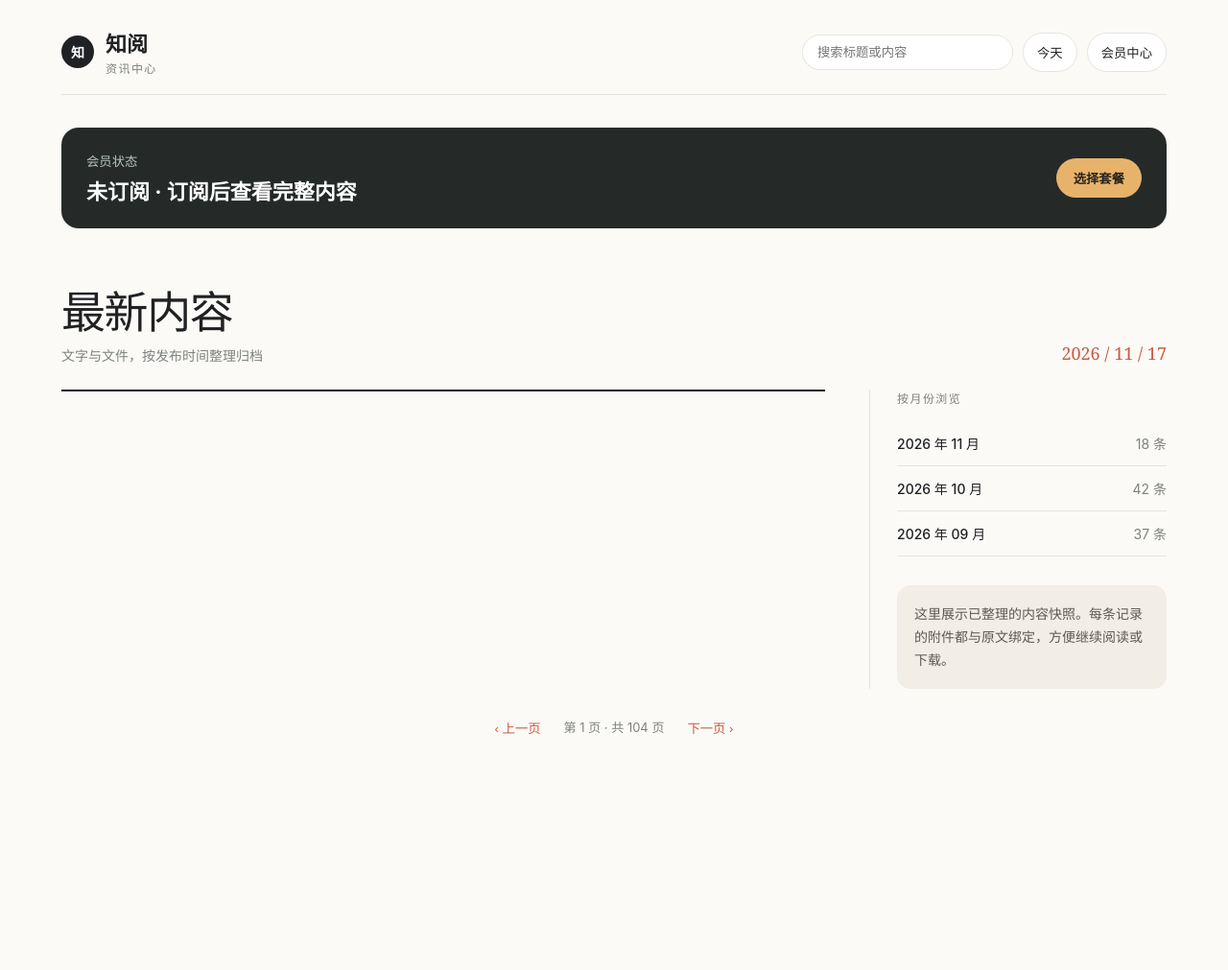
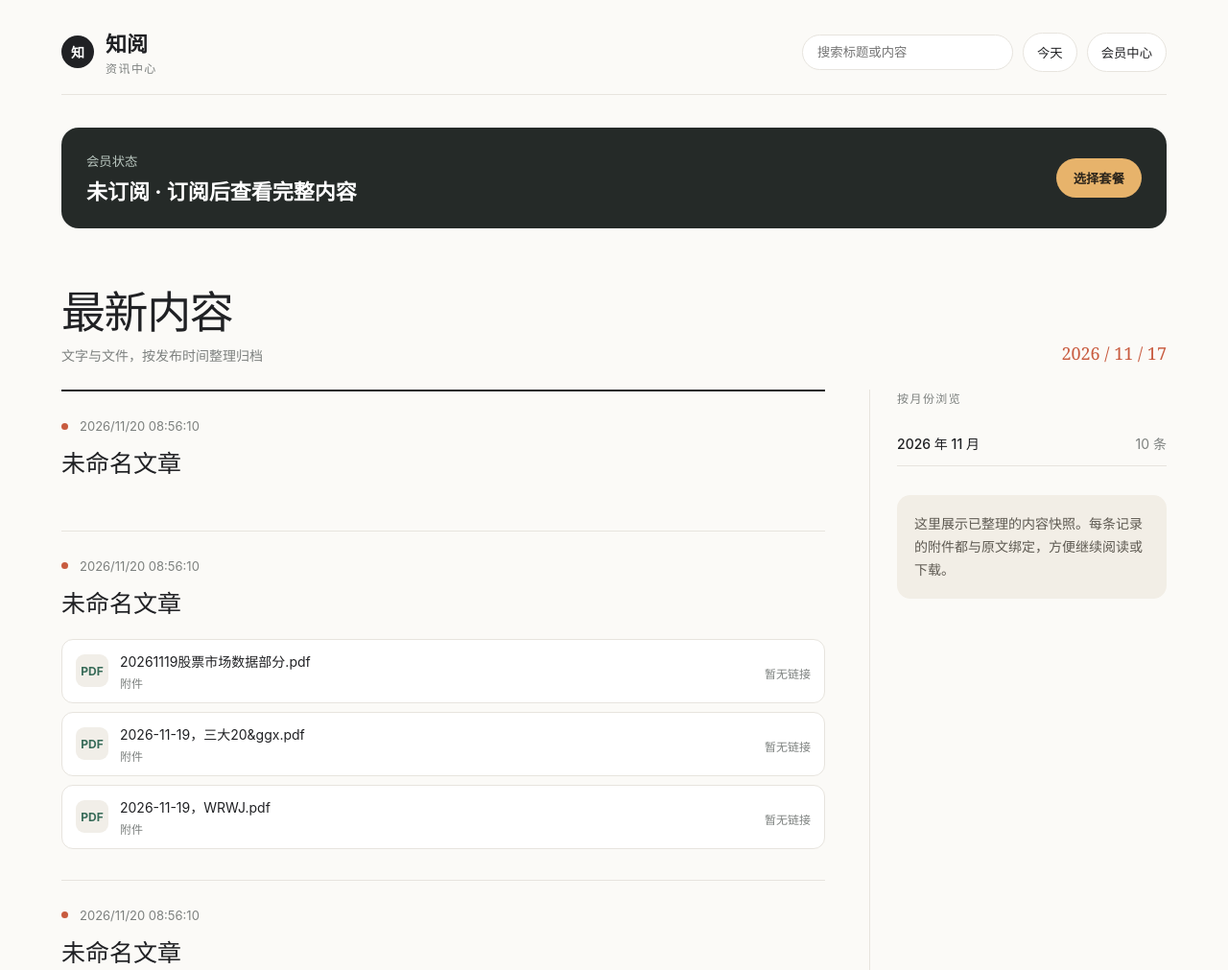
Before and after one commit to Halcyon137/dajia-content-sit, a website: page index.html in a window 1280 px wide. Shown: the top 1011 px of the page at 96% size. Before the commit the page ends 829 px from the top, so only its background shows below. Drawn offline with Linux system fonts and the light colour scheme.

Commit message:
Fix page script parsing

```diff
--- a/index.html
+++ b/index.html
@@ -33,7 +33,7 @@
       {time:'昨天 09:12',title:'盘前观察：科技板块与资金流向',tag:'盘前简报',text:['隔夜海外市场波动加大，今日重点关注半导体、算力和券商板块的开盘反馈。'],files:[['盘前观察-1116.txt','TXT · 18 KB']]},
       {time:'11 月 15 日 18:30',title:'周末行业资料汇编',tag:'资料汇编',text:['本期整理人工智能、先进制造与新能源行业的重点信息，供后续研究查阅。'],files:[['行业资料汇编-第46期.zip','ZIP · 12.6 MB'],['重点公司清单.csv','CSV · 94 KB']]}
     ];
-    function cleanText(v){const bad=/(版权所有，侵权必究|请勿转发|转发必究|授权用户专享|未经授权禁止复制传播|内容已添加防伪标识|内容已加密保护|请放弃转发|不要尝试挑战|我可以让你转发|如果一定要转发|这样做是不道德|本文仅供授权用户阅读|严禁转发分享)/;return String(v||'').split(/\n+/).map(s=>s.trim()).filter(Boolean).filter(s=>!bad.test(s)).filter(s=>!\.(pdf|docx?|xlsx?|csv|zip|rar|txt|pptx?)(\s|$)/i.test(s)).filter(s=>!/^(下载|查看|附件|文件)\b|下载\s*\d+\s*次|\d+(?:\.\d+)?\s*(?:KB|MB)\b/i.test(s)).filter(s=>!(s.length===1&&/[\u4e00-\u9fff]/.test(s))).filter(s=>!/^获取于\s*:|^话题列表$|^展开全部$|^收起$/.test(s));}
+    function cleanText(v){const bad=/版权所有|侵权必究|请勿转发|转发必究|授权用户专享|未经授权禁止复制传播|防伪标识|内容已加密|请放弃转发|不要尝试挑战|我可以让你转发|如果一定要转发|这样做是不道德|严禁转发分享/;return String(v||'').split(/\\n+/).map(s=>s.trim()).filter(Boolean).filter(s=>!bad.test(s)).filter(s=>!/\\.(pdf|docx?|xlsx?|csv|zip|rar|txt|pptx?)(\\s|$)/i.test(s)).filter(s=>!/^(下载|查看|附件|文件)/.test(s)).filter(s=>!/^获取于\\s*:|^话题列表$|^展开全部$|^收起$/.test(s));}
     let allItems=items, activeItems=items; function render(list){activeItems=list;document.querySelector('#feed').innerHTML=list.map(x=>{const lines=Array.isArray(x.text)?x.text.flatMap(cleanText):cleanText(x.text);const paragraphs=lines.length?[lines.join('')]:[];return `<article class="entry"><div class="entry-head"><div class="entry-meta"><span class="dot"></span><span>${x.time}</span></div></div><h3>${x.title}</h3>${paragraphs.map(t=>`<p>${t}</p>`).join('')}<div class="files">${x.files.map(f=>{const name=f[0]||f.name||'附件';const meta=f[1]||f.size||'附件';const href=f[2]||f.url||'';const ext=(name.split('.').pop()||'FILE').toUpperCase();return `<div class="file"><div class="file-icon">${ext.slice(0,4)}</div><div class="file-info"><div class="file-name">${name}</div><div class="file-meta">${meta}</div></div>${href?`<a class="download" href="${href}" target="_blank" rel="noopener">下载 / 阅读</a>`:'<span class="file-meta">附件链接不可用</span>'}</div>`}).join('')}</div></article>`}).join('')}
     render(items);
     fetch('data.json').then(r=>r.ok?r.json():null).then(payload=>{
```
